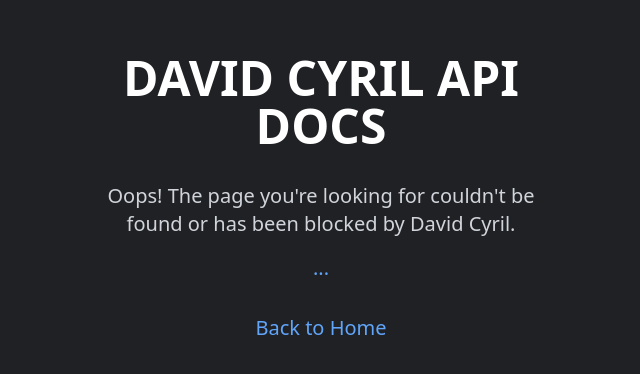
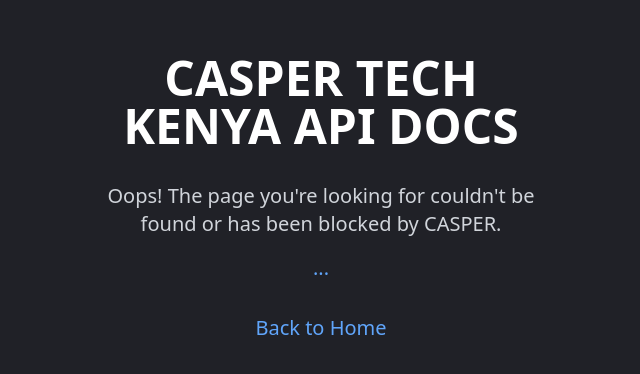
Before and after one commit to Traby-qriz/DavidApis, a website: page public/404/index.html in a window 1280 px wide. Shown: the part 202-576 px from the top of the page, without its empty margins (319-959 px from the left). Drawn offline with nearby package versions, Linux system fonts and the light colour scheme.

Commit message:
Update index.html

```diff
--- a/public/404/index.html
+++ b/public/404/index.html
@@ -3,11 +3,11 @@
 <head>
   <meta charset="UTF-8">
   <meta name="viewport" content="width=device-width, initial-scale=1.0">
-  <title>DAVID CYRIL API</title>
+  <title>CASPER TECH KENYA</title>
   <link href="https://cdn.jsdelivr.net/npm/tailwindcss@2.2.19/dist/tailwind.min.css" rel="stylesheet">
   <style>
     body {
-      background-color: #202124;
+      background-color: #202127;
     }
 
     @keyframes blink {
@@ -30,8 +30,8 @@
 <body>
   <div class="min-h-screen flex items-center justify-center">
     <div class="max-w-md w-full text-center">
-      <h1 class="text-5xl font-bold text-white mb-8">DAVID CYRIL API DOCS</h1>
-      <p class="text-xl text-gray-300 mb-4 fadeIn">Oops! The page you're looking for couldn't be found or has been blocked by David Cyril.</p>
+      <h1 class="text-5xl font-bold text-white mb-8">CASPER TECH KENYA API DOCS</h1>
+      <p class="text-xl text-gray-300 mb-4 fadeIn">Oops! The page you're looking for couldn't be found or has been blocked by CASPER.</p>
       <div class="text-blue-400 text-xl mb-8">
         <span class="blink">.</span><span class="blink">.</span><span class="blink">.</span>
       </div>
```
